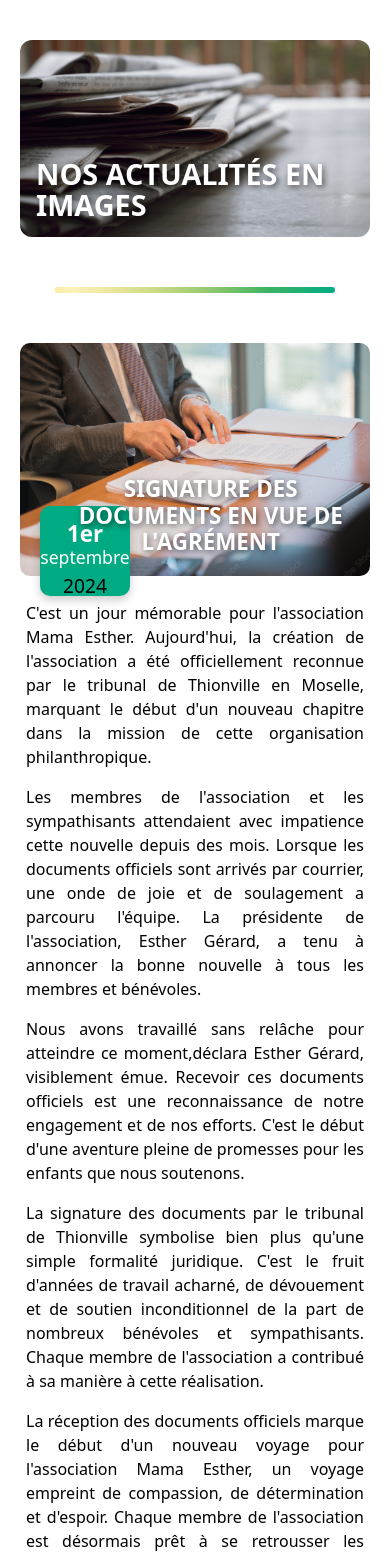
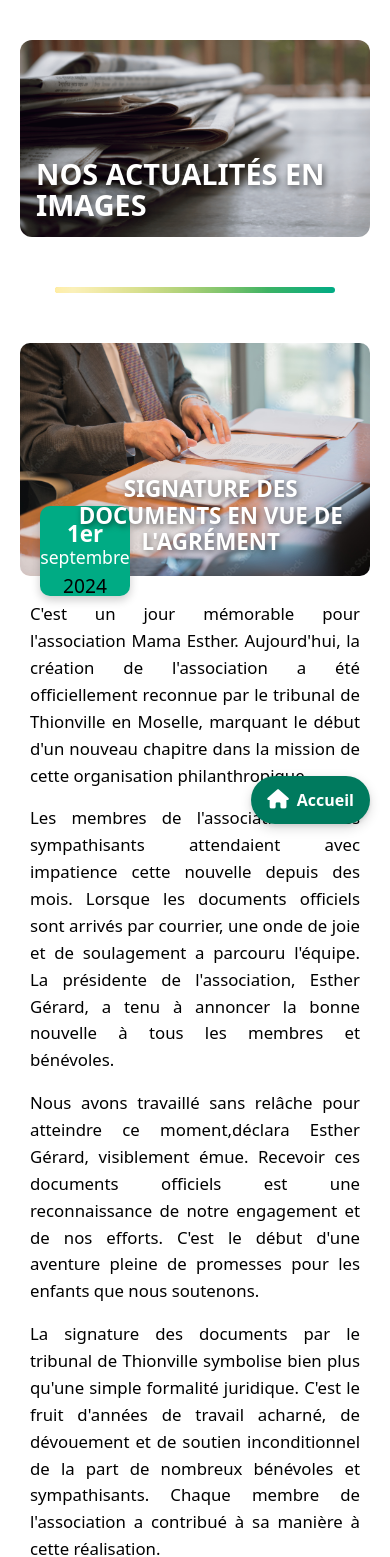
Before and after one commit to PapaG57/mama-esther-v5, a React (Vite) app: page /actuality in a window 390 px wide. Shown: the top 1557 px of the page. Built offline with nearby package versions, Linux system fonts and the light colour scheme; some icons are missing.

Commit message:
ajout bouton accueil et rendu responsive

```diff
--- a/src/pages/Actuality.jsx
+++ b/src/pages/Actuality.jsx
@@ -188,6 +188,10 @@ export default function Actuality() {
         </ul>
       </section>
       <Registration isOpen={showModal} onClose={() => setShowModal(false)} />
+      <a href="/" className="back-home-button" title="Retour à l’accueil">
+        <i className="fa-solid fa-house"></i>{" "}
+        <span className="back-home-text">Accueil</span>
+      </a>
     </main>
   );
 }
--- a/src/styles/actuality.css
+++ b/src/styles/actuality.css
@@ -371,6 +371,73 @@
   color: #007a32; /* vert du drapeau Camerounais */
 }
 
+/* Back Home Button */
+.back-home-button {
+  position: fixed;
+  bottom: 20px;
+  right: 20px;
+  background-color: #007a5e;
+  color: #ffffff;
+  padding: 12px 16px;
+  border-radius: 50px;
+  font-size: 1rem;
+  font-weight: bold;
+  text-decoration: none;
+  box-shadow: 0 4px 10px rgba(0, 0, 0, 0.25);
+  z-index: 1000;
+  display: flex;
+  align-items: center;
+  gap: 8px;
+  transition: background-color 0.3s ease, transform 0.3s ease;
+  box-shadow: 0 4px 12px rgba(0, 0, 0, 0.15), 0 2px 4px rgba(0, 0, 0, 0.1);
+}
+
+.back-home-button:hover {
+  background-color: #fcd116; /* Jaune du drapeau Camerounais */
+  transform: scale(1.05);
+  border: 2px solid #007a5e; /* Vert du drapeau Camerounais */
+  color: #000000;
+}
+
+.back-home-button .fa-house {
+  font-size: 1.2rem;
+}
+
+/* Responsive tablette : max-width 1024px */
+@media screen and (max-width: 1024px) {
+  .actuality-title-overlay {
+    font-size: 2rem;
+    left: 24px;
+    bottom: 18px;
+  }
+
+  .actuality-content-row {
+    flex-direction: column;
+    align-items: stretch;
+    gap: 40px;
+  }
+
+  .aside-inline {
+    position: static;
+    width: 100%;
+    flex-direction: row;
+    justify-content: center;
+    flex-wrap: wrap;
+    margin-top: 20px;
+    gap: 20px; /* 🆕 Ajout d’un écart entre les blocs en ligne */
+  }
+
+  .aside-card-text {
+    flex: 1 1 45%;
+    max-width: 300px;
+  }
+
+  .pagination {
+    flex-wrap: wrap;
+    gap: 10px;
+  }
+}
+
 /* Responsive mobile : max-width 768px */
 @media screen and (max-width: 768px) {
   .actuality-header {
@@ -387,9 +454,16 @@
     margin: 0;
   }
 
+  .news-description {
+    font-size: 1.05rem; /* 🆕 Améliore lisibilité sur petit écran */
+    line-height: 1.6;
+    padding: 0 2px;
+  }
+
   .aside-inline {
     flex-direction: column;
     align-items: stretch;
+    gap: 20px; /* 🆕 Espacement vertical entre les cartes */
   }
 
   .aside-card-text {
@@ -402,3 +476,23 @@
     font-size: 0.9rem;
   }
 }
+
+/* Responsive très petit écran : max-width 480px */
+@media screen and (max-width: 480px) {
+  .newsletter-line {
+    flex-direction: column; /* 🆕 Evite les débordements sur mobile étroit */
+    align-items: flex-start;
+    gap: 6px;
+  }
+
+  .newsletter-section,
+  .news-description {
+    padding-left: 10px;
+    padding-right: 10px; /* 🆕 Ajout de padding latéral pour respirer */
+  }
+}
+
+/* 🌈 BONUS UX : Smooth scrolling global */
+html {
+  scroll-behavior: smooth;
+}
--- a/src/styles/footer.css
+++ b/src/styles/footer.css
@@ -174,6 +174,9 @@
     flex-direction: column;
     align-items: center;
     text-align: center;
+    margin: 20px auto 0 auto; /* 🆕 Centrage horizontal */
+    gap: 30px; /* 🆕 Espacement plus fluide entre sections */
+    padding: 0 20px; /* 🆕 Ajoute du souffle latéral */
   }
 
   .footer-logo,
@@ -181,5 +184,73 @@
   .footer-contact {
     width: 100%;
     padding: 20px 0;
+    max-width: 100%;
+  }
+
+  .footer-logo img {
+    max-width: 120px; /* 🆕 Logo plus petit en bas d'écran */
+  }
+
+  .social-icons {
+    padding: 10px 0; /* 🆕 Retrait de padding horizontal excessif */
+    flex-wrap: wrap; /* 🆕 Pour éviter dépassement sur petits écrans */
+    gap: 12px;
+  }
+
+  .slogan {
+    font-size: 1rem; /* 🆕 Slogan un peu plus lisible en mobile */
+    padding: 0 10px;
+  }
+
+  .flag-container {
+    margin: 20px auto 0 auto; /* 🆕 Centré sur mobile */
+    flex-direction: column;
+    gap: 12px;
+    text-align: center;
+    padding: 16px;
+  }
+
+  .flag-container p {
+    margin: 0;
+    font-size: 1.1rem;
   }
 }
+
+@media (max-width: 480px) {
+  .footer-bottom {
+    font-size: 0.8rem; /* 🆕 Texte réduit sur écrans très petits */
+    margin: 30px 10px 10px 10px;
+  }
+
+  .flag-icon {
+    width: 40px;
+    height: 28px;
+  }
+
+  .footer-services h3,
+  .footer-contact h3 {
+    font-size: 1.2rem;
+  }
+
+  .flag-container {
+    margin: 20px auto 0 auto; /* Centrage horizontal */
+    padding: 16px 10px; /* Padding latéral pour respirer */
+    max-width: 95%; /* Empêche débordement */
+    box-sizing: border-box;
+    flex-direction: column;
+    gap: 12px;
+    text-align: center;
+  }
+
+  .flag-container p {
+    margin: 0;
+    font-size: 1rem;
+  }
+
+  .flag-icon {
+    width: 38px; /* Icônes un peu plus petites sur mobile */
+    height: 26px;
+    border-radius: 8px;
+    box-shadow: 0 3px 6px rgba(0, 0, 0, 0.2); /* Effet subtil conservé */
+  }
+}
```
